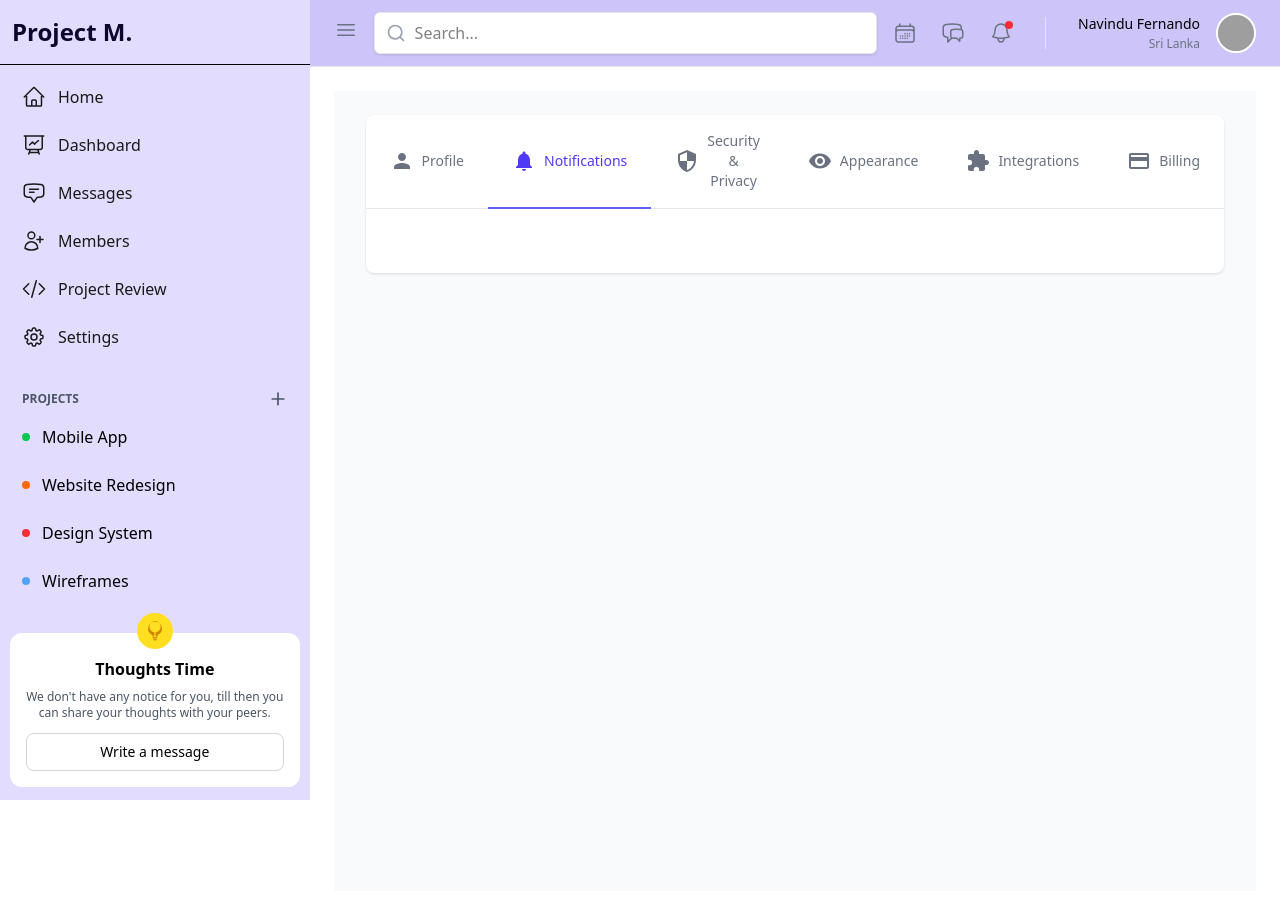
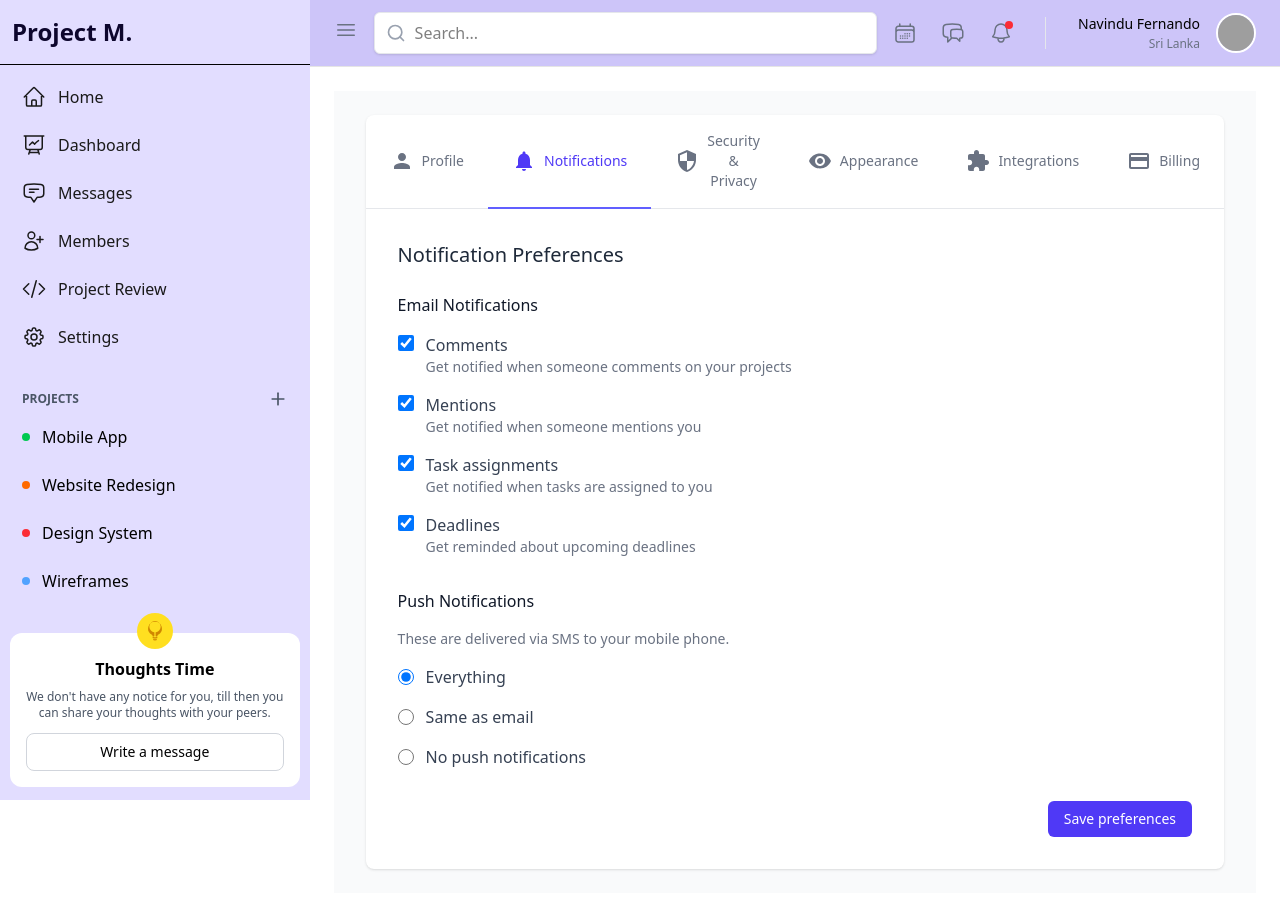
Before and after one commit to navindufernando/QUBIQ, a React (Vite) app in the folder common/sideandnavbar/: page /settings in a window 1280 px wide. Both pictures are taken after a click on the button "Notifications". Shown: the top 910 px of the page. Built offline with nearby package versions, Linux system fonts and the light colour scheme; grey boxes are pictures that could not be loaded.

Commit message:
created notification section in the settings page

```diff
--- a/common/sideandnavbar/src/pages/Settings/Settings.tsx
+++ b/common/sideandnavbar/src/pages/Settings/Settings.tsx
@@ -118,6 +118,136 @@ const Settings = () => {
             </div>
           </div>
         )
+      case "notifications":
+        return (
+          <div>
+            <h2 className="text-xl font-medium text-gray-800 mb-6">Notification Preferences</h2>
+
+            <div className="mb-8">
+              <h3 className="font-medium text-gray-900 mb-4">Email Notifications</h3>
+
+              <div className="space-y-4">
+                <div className="flex items-start">
+                  <div className="flex items-center h-5">
+                    <input
+                      id="comments"
+                      type="checkbox"
+                      className="h-4 w-4 text-indigo-600 rounded border-gray-300"
+                      defaultChecked
+                    />
+                  </div>
+                  <div className="ml-3">
+                    <label htmlFor="comments" className="font-medium text-gray-700">
+                      Comments
+                    </label>
+                    <p className="text-gray-500 text-sm">Get notified when someone comments on your projects</p>
+                  </div>
+                </div>
+
+                <div className="flex items-start">
+                  <div className="flex items-center h-5">
+                    <input
+                      id="mentions"
+                      type="checkbox"
+                      className="h-4 w-4 text-indigo-600 rounded border-gray-300"
+                      defaultChecked
+                    />
+                  </div>
+                  <div className="ml-3">
+                    <label htmlFor="mentions" className="font-medium text-gray-700">
+                      Mentions
+                    </label>
+                    <p className="text-gray-500 text-sm">Get notified when someone mentions you</p>
+                  </div>
+                </div>
+
+                <div className="flex items-start">
+                  <div className="flex items-center h-5">
+                    <input
+                      id="tasks"
+                      type="checkbox"
+                      className="h-4 w-4 text-indigo-600 rounded border-gray-300"
+                      defaultChecked
+                    />
+                  </div>
+                  <div className="ml-3">
+                    <label htmlFor="tasks" className="font-medium text-gray-700">
+                      Task assignments
+                    </label>
+                    <p className="text-gray-500 text-sm">Get notified when tasks are assigned to you</p>
+                  </div>
+                </div>
+
+                <div className="flex items-start">
+                  <div className="flex items-center h-5">
+                    <input
+                      id="deadlines"
+                      type="checkbox"
+                      className="h-4 w-4 text-indigo-600 rounded border-gray-300"
+                      defaultChecked
+                    />
+                  </div>
+                  <div className="ml-3">
+                    <label htmlFor="deadlines" className="font-medium text-gray-700">
+                      Deadlines
+                    </label>
+                    <p className="text-gray-500 text-sm">Get reminded about upcoming deadlines</p>
+                  </div>
+                </div>
+              </div>
+            </div>
+
+            <div className="mb-8">
+              <h3 className="font-medium text-gray-900 mb-4">Push Notifications</h3>
+              <p className="text-gray-500 text-sm mb-4">These are delivered via SMS to your mobile phone.</p>
+
+              <div className="space-y-4">
+                <div className="flex items-center">
+                  <input
+                    id="push-everything"
+                    name="push-notifications"
+                    type="radio"
+                    className="h-4 w-4 text-indigo-600 border-gray-300"
+                    defaultChecked
+                  />
+                  <label htmlFor="push-everything" className="ml-3 font-medium text-gray-700">
+                    Everything
+                  </label>
+                </div>
+
+                <div className="flex items-center">
+                  <input
+                    id="push-email"
+                    name="push-notifications"
+                    type="radio"
+                    className="h-4 w-4 text-indigo-600 border-gray-300"
+                  />
+                  <label htmlFor="push-email" className="ml-3 font-medium text-gray-700">
+                    Same as email
+                  </label>
+                </div>
+
+                <div className="flex items-center">
+                  <input
+                    id="push-nothing"
+                    name="push-notifications"
+                    type="radio"
+                    className="h-4 w-4 text-indigo-600 border-gray-300"
+                  />
+                  <label htmlFor="push-nothing" className="ml-3 font-medium text-gray-700">
+                    No push notifications
+                  </label>
+                </div>
+              </div>
+            </div>
+
+            <div className="flex justify-end">
+              <button className="px-4 py-2 bg-indigo-600 text-white rounded-md text-sm hover:bg-indigo-700">
+                Save preferences
+              </button>
+            </div>
+          </div>
+        )
 
       default:
         return null
```
